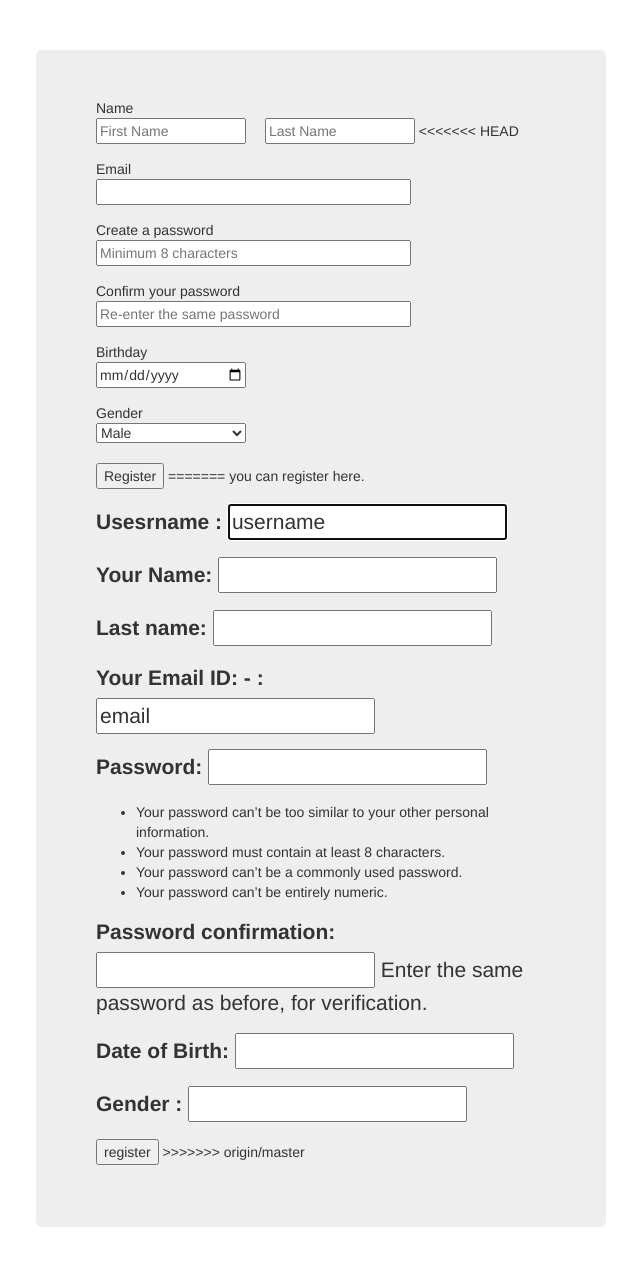
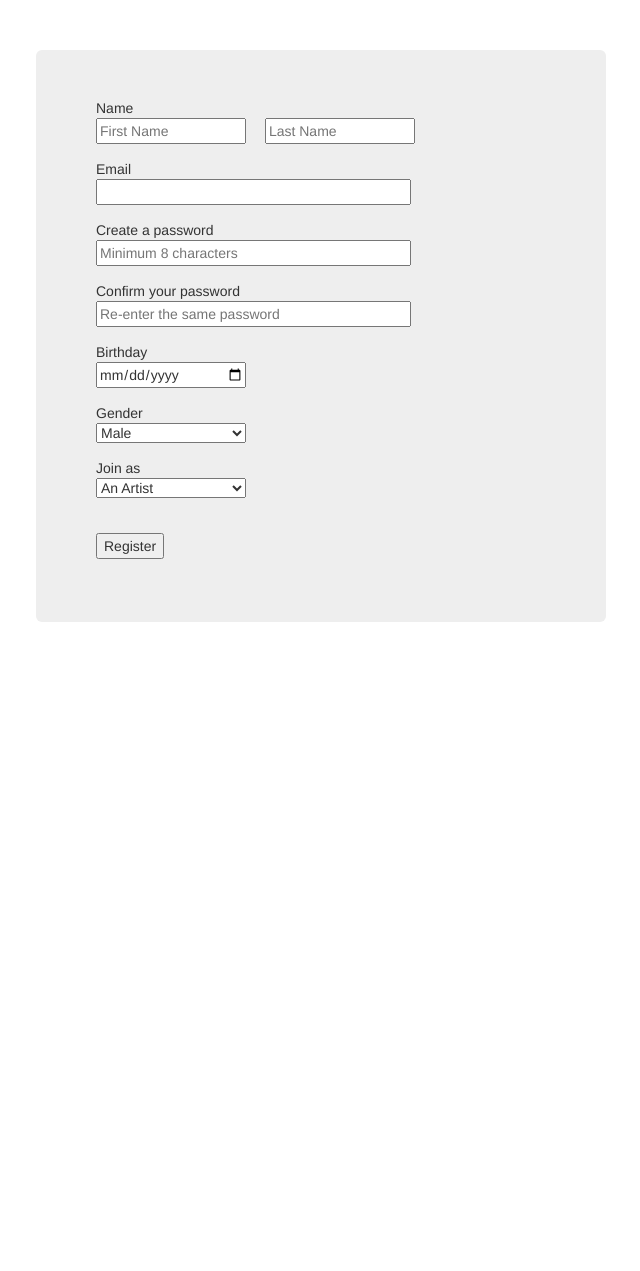
Before and after one commit to mayankmahavar111/printachu, a Django app: page /poster/register/ in a window 1280 px wide. Shown: the whole page, without its empty margins (274-914 px from the left). After the commit the page ends 622 px from the top, so only its background shows below. Run offline with Django 3.2, Linux system fonts and the light colour scheme; parts of the project's set-up code (start-up, migrations or seed data) failed here and were passed over; some libraries are stand-ins or nearby versions.

Commit message:
01April2017 - Pratik01

```diff
--- a/poster/templates/poster/register.html
+++ b/poster/templates/poster/register.html
@@ -8,29 +8,34 @@
         .registerform > input{
             margin-bottom : 15px;
             }
+         .registerform > select{
+            margin-bottom : 15px;
+            }
     </style>
 </head>
 <body>
+{% csrf_token %}
 <div class="container">
 <div class="jumbotron" style="margin: 0px 330px 44px 240px">
-    <form method="post" class="registerform">
+    {% csrf_token %}
+    <form action="" method="post" class="registerform">
+        {% csrf_token %}
         Name<br>
-        <span style="margin-right: 15px"><input style="width : 150px" type="text" name="firstname" placeholder="First Name" required></span>
+        <span style="margin-right: 15px"><input style="width : 150px " type="text" name="firstname" placeholder="First Name" required></span>
         <input style="width: 150px" type="text" name="lastname" placeholder="Last Name" required>
-
-<<<<<<< HEAD
+        {% csrf_token %}
         <br>Email<br>
         <input type="text" name="email" style="width: 315px" required>
-
+        {% csrf_token %}
         <br>Create a password<br>
         <input type="password" minlength="8" name="password" style="width: 315px" required placeholder="Minimum 8 characters">
-
+        {% csrf_token %}
         <br>Confirm your password<br>
         <input type="password" name="password" required style="width: 315px" placeholder="Re-enter the same password">
-
+        {% csrf_token %}
         <br>Birthday<br>
         <input type="date" style="width: 150px" name="dateofbirth">
-
+        {% csrf_token %}
         <br>Gender<br>
         <select  name="gender" style="width: 150px" >
             <option value="male">Male</option>
@@ -38,16 +43,15 @@
             <option value="other">Other</option>
             <option value="unknown">Rather Not Say</option>
         </select>
+        {% csrf_token %}
+        <br>Join as<br>
+        <select name="usertype" style="width: 150px">
+            <option value="artist">An Artist</option>
+            <option value="customer">Customer</option>
+        </select>
+
         <br><br><button type="submit">Register</button>
-=======
-you can register here.
 <p>
-    <form method="post">
-            {% csrf_token %}
-            {{ form.as_p}}
-            <button type="submit">register</button>
->>>>>>> origin/master
-    </form>
 </div>
 </div>
 </body>
```
Also changed, not shown: db.sqlite3.
